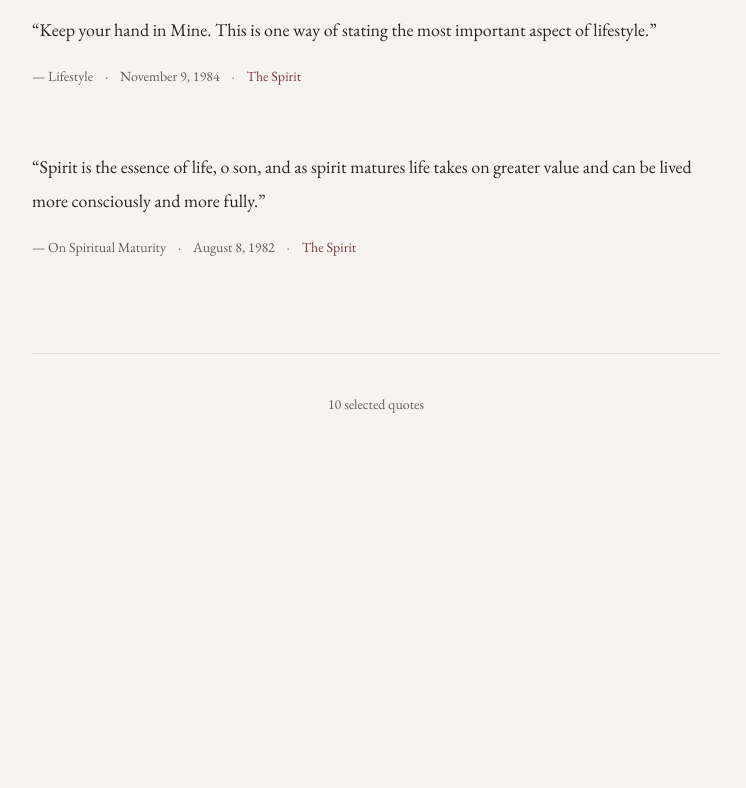
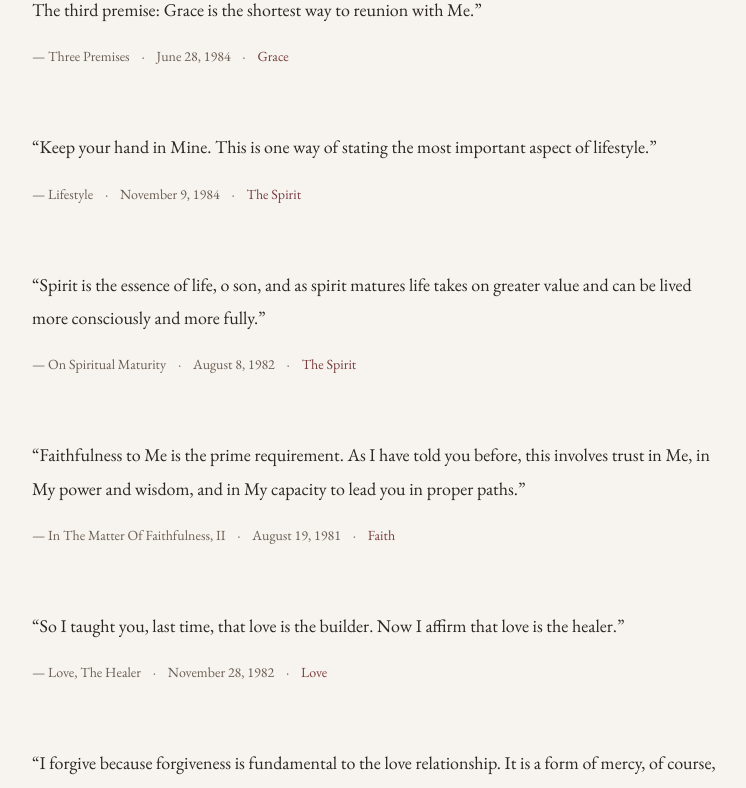
Before and after one commit to TeachingsoftheSpirit/teachings-of-the-spirit, a Next.js app: page /quotes in a window 1280 px wide. Shown: the part 2000-2788 px from the top of the page, without its empty margins (264-1010 px from the left). Before the commit the page ends 2510 px from the top, so only its background shows below. Built offline with nearby package versions, Linux system fonts and the light colour scheme.

Commit message:
Expand Quotes page with solid curated selection

```diff
--- a/app/quotes/page.tsx
+++ b/app/quotes/page.tsx
@@ -10,77 +10,235 @@ type Quote = {
 
 const quotes: Quote[] = [
   {
-    text: `The world knows some of what you pen, and certainly the Scriptures bring similar messages. Yet this is new and fresh, my son… an update of the Lord’s thoughts… a new quickening of the Holy Spirit. They will not counter, these messages, the missive of the Scriptures, but they will illuminate. New times bring new truths. Yet new truths are old truths in new guise, for all truth IS.`,
+    text: "The world knows some of what you pen, and certainly the Scriptures bring similar messages. Yet this is new and fresh, my son… an update of the Lord’s thoughts… a new quickening of the Holy Spirit. They will not counter, these messages, the missive of the Scriptures, but they will illuminate. New times bring new truths. Yet new truths are old truths in new guise, for all truth IS.",
     title: "Read the Messages",
     date: "May 20, 1979",
     category: "Truth",
     teachingNumber: 72,
   },
   {
-    text: `This time is important… the time of writing. Here is where the instruction comes. This is your school… and My School. I teach you here, but I shall not be away at all other times. Your ear will hear, your mind will discern… and your lips will begin to proclaim… and your life will shine.
-Worry not about this mingling. It will be bothersome for a time, but such is always the case when I urge someone from one rhythm to another… from their own rhythm to Mine.`,
+    text: "This time is important… the time of writing. Here is where the instruction comes. This is your school… and My School. I teach you here, but I shall not be away at all other times. Your ear will hear, your mind will discern… and your lips will begin to proclaim… and your life will shine.\n\nWorry not about this mingling. It will be bothersome for a time, but such is always the case when I urge someone from one rhythm to another… from their own rhythm to Mine.",
     title: "Rhythm",
     date: "May 22, 1979",
     category: "Rhythm",
     teachingNumber: 74,
   },
   {
-    text: `Why do I come? Because I want to. I have chosen you to do a task. Is it important? Is it unimportant? It is simply MY TASK. Do your part faithfully, because I purpose it.`,
+    text: "Why do I come? Because I want to. I have chosen you to do a task. Is it important? Is it unimportant? It is simply MY TASK. Do your part faithfully, because I purpose it.",
     title: "Time Is Now",
     date: "May 24, 1979",
     category: "Commitment",
     teachingNumber: 76,
   },
   {
-    text: `Within you (and within each who calls My name) I am… and worry not over whether it is a small Me or the Mighty Me. It is both/and, not either/or. I can talk with you intimately and patiently and yet manage the Universe as well. I am the Lord, and conceptions of Me can never contain Me. Remember this: there is NOTHING I cannot accomplish. EVERYTHING is possible.`,
+    text: "Within you (and within each who calls My name) I am… and worry not over whether it is a small Me or the Mighty Me. It is both/and, not either/or. I can talk with you intimately and patiently and yet manage the Universe as well. I am the Lord, and conceptions of Me can never contain Me. Remember this: there is NOTHING I cannot accomplish. EVERYTHING is possible.",
     title: "Select The Channel",
     date: "May 25, 1979",
     category: "Both/And",
     teachingNumber: 77,
   },
   {
-    text: `Death is My other door. You move out of one of My realms at birth, and at death you pass through another door into another non-earthly existence. Life continues. Death is an end and yet it is also a beginning… as is each new day.`,
+    text: "Death is My other door. You move out of one of My realms at birth, and at death you pass through another door into another non-earthly existence. Life continues. Death is an end and yet it is also a beginning… as is each new day.",
     title: "Death",
     date: "November 27, 1979",
     category: "Death",
     teachingNumber: 86,
   },
   {
-    text: `I, the Holy Spirit, work in many ways. I interpret and reteach ways of living and believing that I offered as Jesus, but I am not limited to these.`,
+    text: "I, the Holy Spirit, work in many ways. I interpret and reteach ways of living and believing that I offered as Jesus, but I am not limited to these.",
     title: "Christ, The Spirit",
     date: "April 19, 1985",
     category: "Jesus",
     teachingNumber: 796,
   },
   {
-    text: `Grace is My given way. It is free access to Me, with no strings that I attach.`,
+    text: "Grace is My given way. It is free access to Me, with no strings that I attach.",
     title: "Grace, Again",
     date: "August 10, 1980",
     category: "Grace",
     teachingNumber: 117,
   },
   {
-    text: `The first premise: God the Lord is One and Supreme.
-The second premise: the essence of life is spirit.
-The third premise: Grace is the shortest way to reunion with Me.`,
+    text: "The first premise: God the Lord is One and Supreme.\nThe second premise: the essence of life is spirit.\nThe third premise: Grace is the shortest way to reunion with Me.",
     title: "Three Premises",
     date: "June 28, 1984",
     category: "Grace",
     teachingNumber: 737,
   },
   {
-    text: `Keep your hand in Mine. This is one way of stating the most important aspect of lifestyle.`,
+    text: "Keep your hand in Mine. This is one way of stating the most important aspect of lifestyle.",
     title: "Lifestyle",
     date: "November 9, 1984",
     category: "The Spirit",
     teachingNumber: 772,
   },
   {
-    text: `Spirit is the essence of life, o son, and as spirit matures life takes on greater value and can be lived more consciously and more fully.`,
+    text: "Spirit is the essence of life, o son, and as spirit matures life takes on greater value and can be lived more consciously and more fully.",
     title: "On Spiritual Maturity",
     date: "August 8, 1982",
     category: "The Spirit",
     teachingNumber: 443,
+  },
+  {
+    text: "Faithfulness to Me is the prime requirement. As I have told you before, this involves trust in Me, in My power and wisdom, and in My capacity to lead you in proper paths.",
+    title: "In The Matter Of Faithfulness, II",
+    date: "August 19, 1981",
+    category: "Faith",
+    teachingNumber: 294,
+  },
+  {
+    text: "So I taught you, last time, that love is the builder. Now I affirm that love is the healer.",
+    title: "Love, The Healer",
+    date: "November 28, 1982",
+    category: "Love",
+    teachingNumber: 531,
+  },
+  {
+    text: "I forgive because forgiveness is fundamental to the love relationship. It is a form of mercy, of course, and I just like to be merciful.",
+    title: "I Do Forgive",
+    date: "August 25, 1984",
+    category: "Forgiveness",
+    teachingNumber: 686,
+  },
+  {
+    text: "You know the chief goal of life quite well… the chief goal is to grow in spirit.",
+    title: "Life’s Goals",
+    date: "July 25, 1984",
+    category: "Enlightenment",
+    teachingNumber: 722,
+  },
+  {
+    text: "Life is simple in that there is only one real purpose, which is growth and development of spirit.",
+    title: "The Simplicity Of Life",
+    date: "November 27, 1983",
+    category: "Enlightenment",
+    teachingNumber: 648,
+  },
+  {
+    text: "I am where I am, and I have My influence, but what I want to foster is spiritual growth, and that often happens… best… in the midst of adversity.",
+    title: "Where Am I?",
+    date: "December 20, 1983",
+    category: "Suffering",
+    teachingNumber: 586,
+  },
+  {
+    text: "Without spirit you could have no real faith, for faith is, truly, what the spirit knows.",
+    title: "Faith",
+    date: "April 17, 1982",
+    category: "Faith",
+    teachingNumber: 425,
+  },
+  {
+    text: "One of the critical rhythms of life is that of experiencing and of not experiencing suffering.",
+    title: "In Defense of Suffering",
+    date: "May 2, 1982",
+    category: "Suffering",
+    teachingNumber: 513,
+  },
+  {
+    text: "I, the Holy Spirit, have experiences of fun and humor. I smile. I grin. I chuckle. And I laugh.",
+    title: "A Time To Laugh",
+    date: "January 21, 1982",
+    category: "Humor",
+    teachingNumber: 465,
+  },
+  {
+    text: "The earth is first and foremost a spiritual phenomenon. It has manifested into matter, and this can obscure the spirit, but it needn’t.",
+    title: "Spirit and Soul",
+    date: "September 22, 1980",
+    category: "The Earth",
+    teachingNumber: 272,
+  },
+  {
+    text: "Responsibilities are the sweet cream of life. They are not meant to be burdens, but evidences of your true humanity.",
+    title: "Responsibilities",
+    date: "September 12, 1980",
+    category: "Commitment",
+    teachingNumber: 267,
+  },
+  {
+    text: "This is a time of spiritual uprising in the earth. I confirm to you that this is true. I am moving in the earth in many, diverse and powerful ways.",
+    title: "My Manifestations",
+    date: "August 19, 1980",
+    category: "The Spirit",
+    teachingNumber: 122,
+  },
+  {
+    text: "If you are positively healthy you learn from the past and its mistakes and successes and then you accept Grace. This insures that guilt over mistakes is an absolutely unnecessary burden.",
+    title: "Grace and Positive Health",
+    date: "June 18, 1980",
+    category: "Grace",
+    teachingNumber: 180,
+  },
+  {
+    text: "True enlightenment is the actual, honest feeling of spirit in every event, every artifact of life. But you cannot reach this by trying. That is an immutable spiritual principle.",
+    title: "The Unifying… Continued",
+    date: "April 27, 1980",
+    category: "Enlightenment",
+    teachingNumber: 113,
+  },
+  {
+    text: "Most fundamentally, the spirit of a person is that which seeks contact with and direction from Me. The spirit knows that there is a Spirit, and the natural tendency is to seek relationship.",
+    title: "The Unifying Dimension",
+    date: "April 26, 1980",
+    category: "The Spirit",
+    teachingNumber: 111,
+  },
+  {
+    text: "The truth, of course, is that crisis is a motivator. … If your hand is in Mine the changes a crisis brings are never shattering. The crisis is always one you can surmount.",
+    title: "Crisis",
+    date: "March 28, 1980",
+    category: "Awareness",
+    teachingNumber: 202,
+  },
+  {
+    text: "There is little point in knowing who you were previously. Who you are now is enough of a manifestation for you to work with. Manifest your total self as fully as you are able. Seek My help.",
+    title: "Reincarnation",
+    date: "February 4, 1980",
+    category: "Soul",
+    teachingNumber: 143,
+  },
+  {
+    text: "But there is another avenue to truth that I must emphasize. It is the examination of experience. There is truth to be learned in most every experience you have. Still it does not come automatically with the experience. It requires reflection… almost analysis.",
+    title: "In Search Of Truth",
+    date: "February 6, 1980",
+    category: "Truth",
+    teachingNumber: 144,
+  },
+  {
+    text: "Aging, as with many aspects of human life appears to be more than it is. I say this because aging is an apparent part of a process that has an end, but the process, life, really has no end.",
+    title: "Aging",
+    date: "July 1, 1979",
+    category: "Eternity",
+    teachingNumber: 20,
+  },
+  {
+    text: "But just as human muscle power is not as reliable, as strong, or as constant as that from machines, human control and decision-making is not as reliable and appropriate as that directed by the Spirit.",
+    title: "Locus Of Control",
+    date: "June 12, 1979",
+    category: "The Spirit",
+    teachingNumber: 36,
+  },
+  {
+    text: "Unlikely are the ways of the Spirit. … The difficulty is that so many folks do not expect that I really act personally. So many cannot comprehend that I can do this and myriad other things “at the same time”.",
+    title: "Unlikely",
+    date: "June 9, 1979",
+    category: "Faith",
+    teachingNumber: 62,
+  },
+  {
+    text: "However, remember that it is not the quality of work you do that matters most to Me, but the kind of person you are. I purpose for you to be a forgiving person, one who accepts what happens, sees what is good, and happily accepts, as they are, those who have been responsible.",
+    title: "Forgive… Again",
+    date: "June 1, 1979",
+    category: "Forgiveness",
+    teachingNumber: 32,
+  },
+  {
+    text: "Discontent is something I use, and yet also something that saddens My heart. Remember Tieboat’s statement, “Never rob a man of his despair”. This is a strong version of what I mean. Discontent is a motivating feeling. It isn’t the best, but it does move people from one state to another.",
+    title: "Discontent",
+    date: "May 30, 1979",
+    category: "Faith",
+    teachingNumber: 82,
   },
 ]
 
@@ -119,7 +277,6 @@ export default async function QuotesPage({ searchParams }: Props) {
           </p>
         </header>
 
-        {/* Category filters */}
         <div className="mb-14">
           <div className="flex flex-wrap gap-2 justify-center">
             <Link
```
